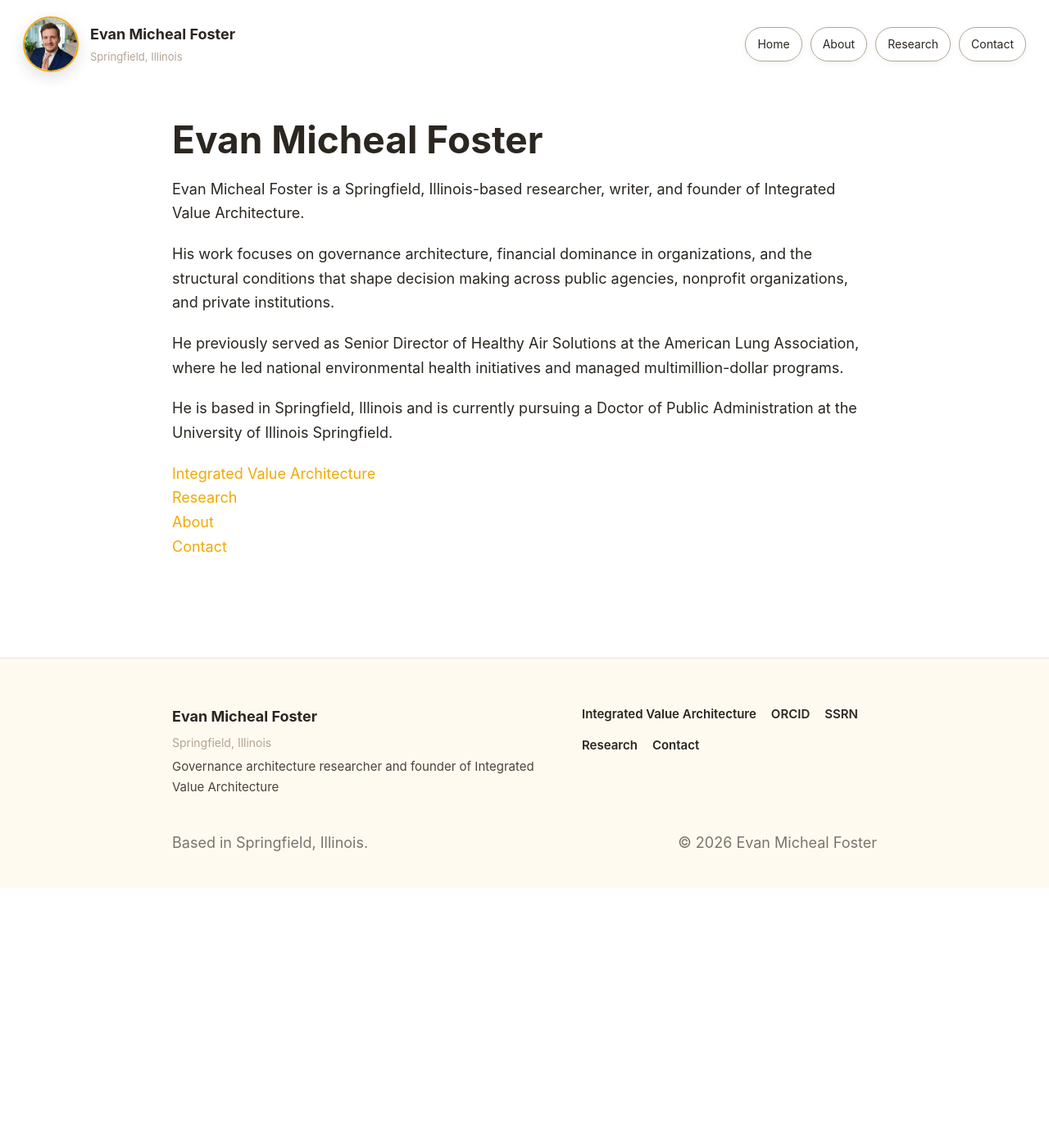
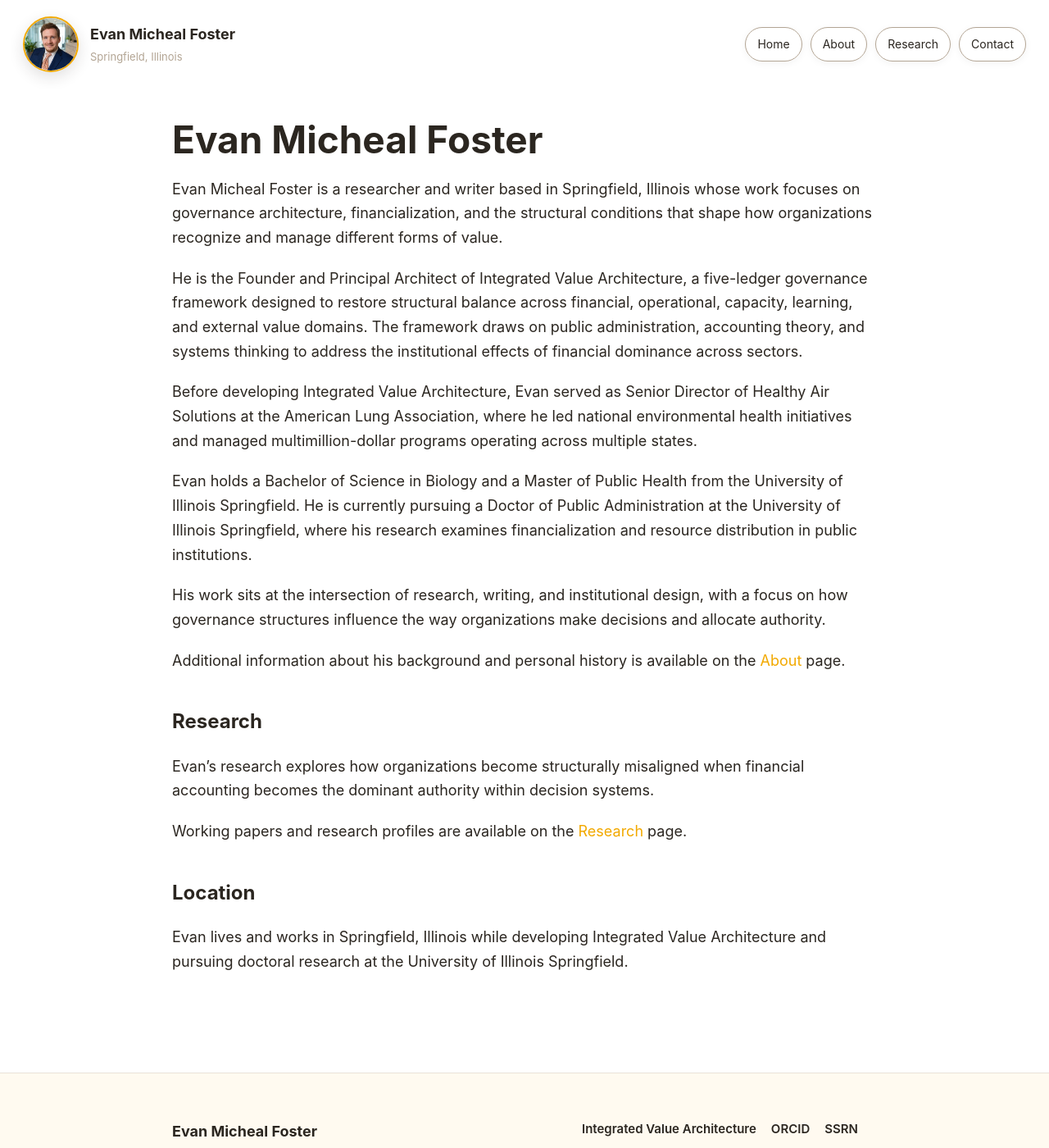
Before and after one commit to efost7873/evanmichealfoster.com, a Jekyll site: the page built from index.md, in a window 1280 px wide and 1400 px high. Shown: the whole window at 82% size. Built offline with Jekyll 4.4.1, drawn with Linux system fonts in a browser that asks for light colours.

Commit message:
Revise index.md for Evan Micheal Foster's profile
Updated the description and expanded on Evan Micheal Foster's work, background, and research focus. Added sections for Research and Location.

```diff
--- a/index.md
+++ b/index.md
@@ -1,20 +1,29 @@
 ---
 layout: default
 title: Evan Micheal Foster
-description: Evan Micheal Foster is a Springfield, Illinois-based governance architecture researcher and founder of Integrated Value Architecture.
+description: Evan Micheal Foster is a Springfield, Illinois-based researcher and founder of Integrated Value Architecture.
 ---
 
 # Evan Micheal Foster
 
-Evan Micheal Foster is a Springfield, Illinois-based researcher, writer, and founder of Integrated Value Architecture.
+Evan Micheal Foster is a researcher and writer based in Springfield, Illinois whose work focuses on governance architecture, financialization, and the structural conditions that shape how organizations recognize and manage different forms of value.
 
-His work focuses on governance architecture, financial dominance in organizations, and the structural conditions that shape decision making across public agencies, nonprofit organizations, and private institutions.
+He is the Founder and Principal Architect of Integrated Value Architecture, a five-ledger governance framework designed to restore structural balance across financial, operational, capacity, learning, and external value domains. The framework draws on public administration, accounting theory, and systems thinking to address the institutional effects of financial dominance across sectors.
 
-He previously served as Senior Director of Healthy Air Solutions at the American Lung Association, where he led national environmental health initiatives and managed multimillion-dollar programs.
+Before developing Integrated Value Architecture, Evan served as Senior Director of Healthy Air Solutions at the American Lung Association, where he led national environmental health initiatives and managed multimillion-dollar programs operating across multiple states.
 
-He is based in Springfield, Illinois and is currently pursuing a Doctor of Public Administration at the University of Illinois Springfield.
+Evan holds a Bachelor of Science in Biology and a Master of Public Health from the University of Illinois Springfield. He is currently pursuing a Doctor of Public Administration at the University of Illinois Springfield, where his research examines financialization and resource distribution in public institutions.
 
-[Integrated Value Architecture](https://integratedvaluearchitecture.com)
-[Research](/research/)
-[About](/about/)
-[Contact](/contact/)
+His work sits at the intersection of research, writing, and institutional design, with a focus on how governance structures influence the way organizations make decisions and allocate authority.
+
+Additional information about his background and personal history is available on the [About](/about/) page.
+
+## Research
+
+Evan’s research explores how organizations become structurally misaligned when financial accounting becomes the dominant authority within decision systems.
+
+Working papers and research profiles are available on the [Research](/research/) page.
+
+## Location
+
+Evan lives and works in Springfield, Illinois while developing Integrated Value Architecture and pursuing doctoral research at the University of Illinois Springfield.
```
